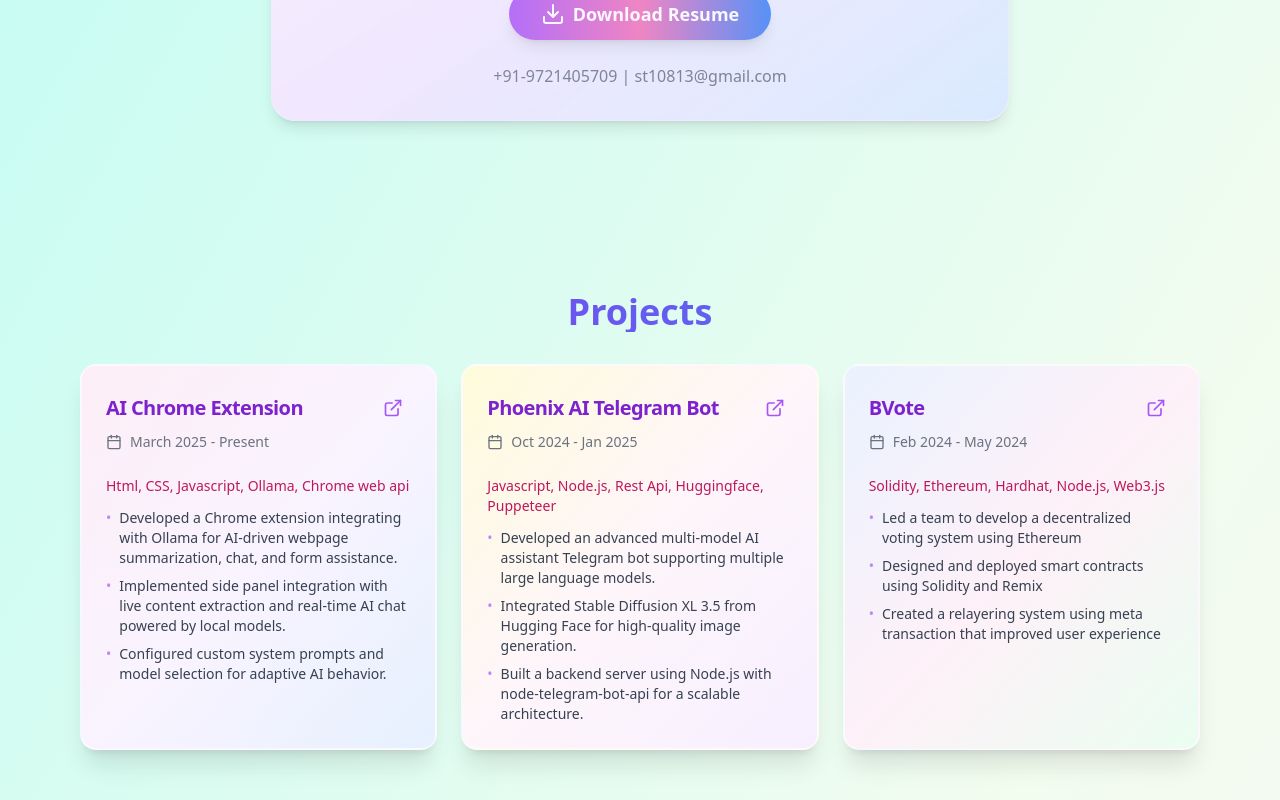
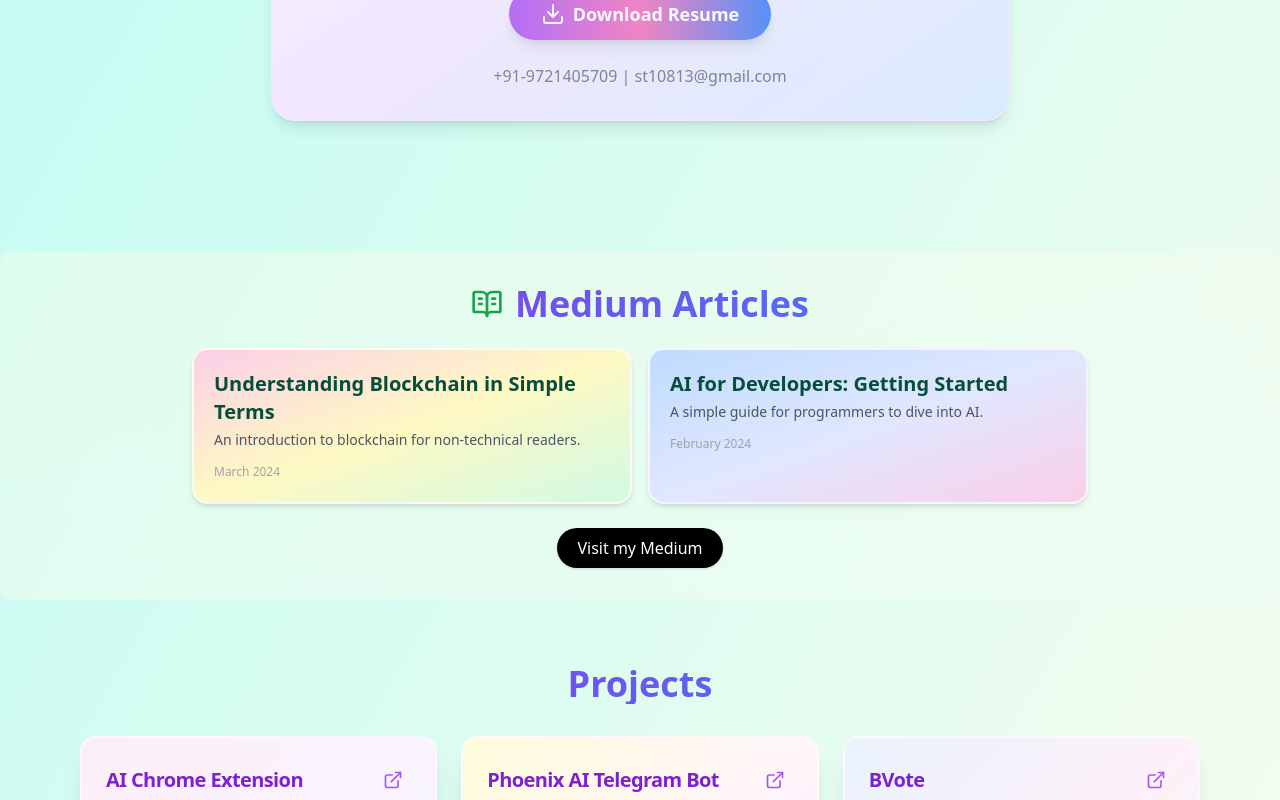
Before and after one commit to Skt329/Skt329.github.io, a React (Vite) app: page / in a window 1280 px wide. Shown: the part 460-1260 px from the top of the page. Built offline with nearby package versions, Linux system fonts and the light colour scheme.

Commit message:
Add Medium articles section
Showcase articles written on Medium.

```diff
--- /dev/null
+++ b/src/components/Articles.tsx
@@ -0,0 +1,69 @@
+
+import { BookOpenText } from "lucide-react";
+
+const mediumArticles = [
+  {
+    title: "Understanding Blockchain in Simple Terms",
+    url: "https://medium.com/@yourmediumprofile/understanding-blockchain-in-simple-terms-xxxxxx",
+    date: "March 2024",
+    desc: "An introduction to blockchain for non-technical readers.",
+  },
+  {
+    title: "AI for Developers: Getting Started",
+    url: "https://medium.com/@yourmediumprofile/ai-for-developers-getting-started-xxxxxx",
+    date: "February 2024",
+    desc: "A simple guide for programmers to dive into AI.",
+  },
+];
+
+const gradients = [
+  "from-pink-200 via-yellow-100 to-emerald-100",
+  "from-blue-200 via-indigo-100 to-pink-200",
+];
+
+export default function Articles() {
+  return (
+    <section id="articles" className="py-8 px-3 sm:px-4 bg-gradient-to-br from-yellow-50/40 to-emerald-50/60 rounded-xl">
+      <div className="max-w-4xl mx-auto">
+        <h2 className="text-4xl font-bold mb-6 text-center gradient-text">
+          <span className="flex items-center justify-center gap-3">
+            <BookOpenText className="w-8 h-8 text-green-600" />
+            Medium Articles
+          </span>
+        </h2>
+        <div className="grid sm:grid-cols-2 gap-4">
+          {mediumArticles.map((article, idx) => (
+            <a
+              key={article.title}
+              href={article.url}
+              target="_blank"
+              rel="noopener noreferrer"
+              className={`
+                block rounded-2xl bg-gradient-to-br ${gradients[idx % gradients.length]}
+                border-2 border-white/70 p-5 hover:scale-105 transition-transform duration-300
+                shadow-md hover:shadow-xl animate-fade-in
+                hover:ring-2 hover:ring-pink-200
+              `}
+            >
+              <h3 className="text-xl font-semibold mb-1 text-emerald-900 flex items-center gap-2">
+                {article.title}
+              </h3>
+              <p className="text-gray-600 text-sm mb-2">{article.desc}</p>
+              <span className="text-xs text-gray-400">{article.date}</span>
+            </a>
+          ))}
+        </div>
+        <div className="mt-4 text-center">
+          <a
+            href="https://medium.com/@yourmediumprofile"
+            target="_blank"
+            rel="noopener noreferrer"
+            className="inline-block rounded-full bg-black text-white px-5 py-2 mt-2 font-medium shadow hover:bg-gray-800 transition-colors duration-200 hover:scale-105"
+          >
+            Visit my Medium
+          </a>
+        </div>
+      </div>
+    </section>
+  );
+}
--- a/src/pages/Index.tsx
+++ b/src/pages/Index.tsx
@@ -3,12 +3,14 @@ import Hero from "@/components/Hero";
 import Projects from "@/components/Projects";
 import Education from "@/components/Education";
 import Skills from "@/components/Skills";
+import Articles from "@/components/Articles";
 
 const Index = () => {
   return (
     <div className="min-h-screen bg-gradient-to-br from-purple-200 via-pink-100 via-40% to-blue-200 animate-gradient">
-      <main className="space-y-6"> {/* Even smaller gap for fluency */}
+      <main className="space-y-4 sm:space-y-6"> {/* Reduced gap for fluency */}
         <Hero />
+        <Articles />
         <Projects />
         <Education />
         <Skills />
```
